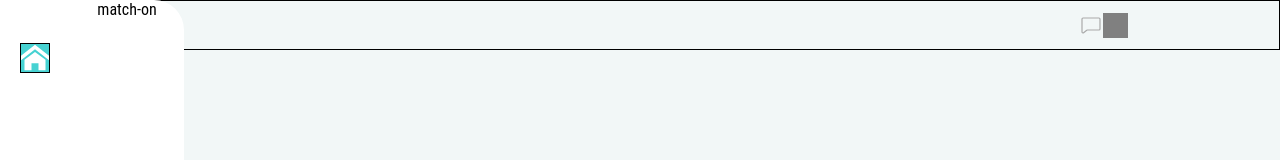
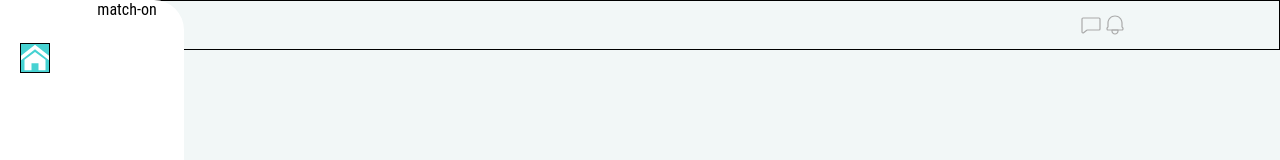
Before and after one commit to Match-on/match-on-client, a Next.js app: page / in a window 1280 px wide. Shown: the top 160 px of the page. Built offline with nearby package versions, Linux system fonts and the light colour scheme.

Commit message:
Notification

```diff
--- a/components/Notification.tsx
+++ b/components/Notification.tsx
@@ -1,7 +1,8 @@
 import React from "react";
+import NotificationIcon from "../public/topbarSVG/notification.svg";
 
 const Notification: React.FC = () => {
-  return <div style={{ width: "25px", height: "25px", backgroundColor: "gray" }}></div>;
+  return <NotificationIcon />;
 };
 
 export default Notification;
```
